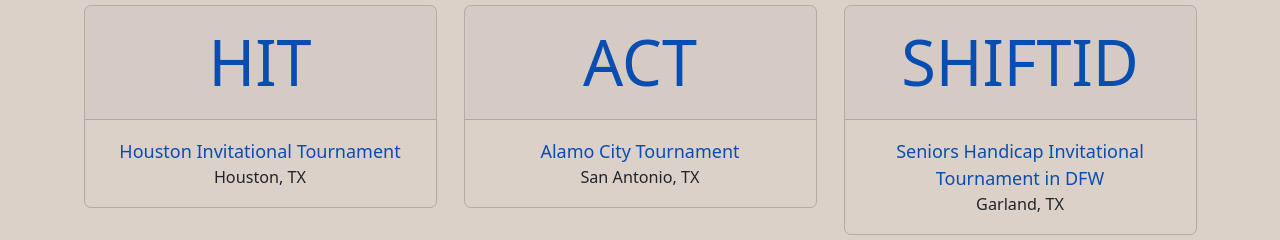
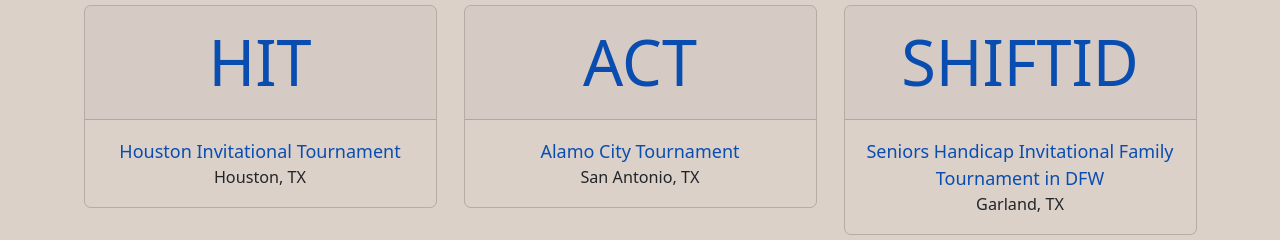
Before and after one commit to tournio/okclassic-nextjs, a Next.js app: page / in a window 1280 px wide. Shown: the part 6040-6280 px from the top of the page. Built offline with nearby package versions, Linux system fonts and the light colour scheme.

Commit message:
fix text of link

```diff
--- a/src/components/Links/Links.js
+++ b/src/components/Links/Links.js
@@ -74,7 +74,7 @@ const Links = () => {
     },
     {
       headline:  'SHIFTID',
-      long: 'Seniors Handicap Invitational Tournament in DFW',
+      long: 'Seniors Handicap Invitational Family Tournament in DFW',
       url: 'http://shiftid.org',
       location: 'Garland, TX',
     },
```
